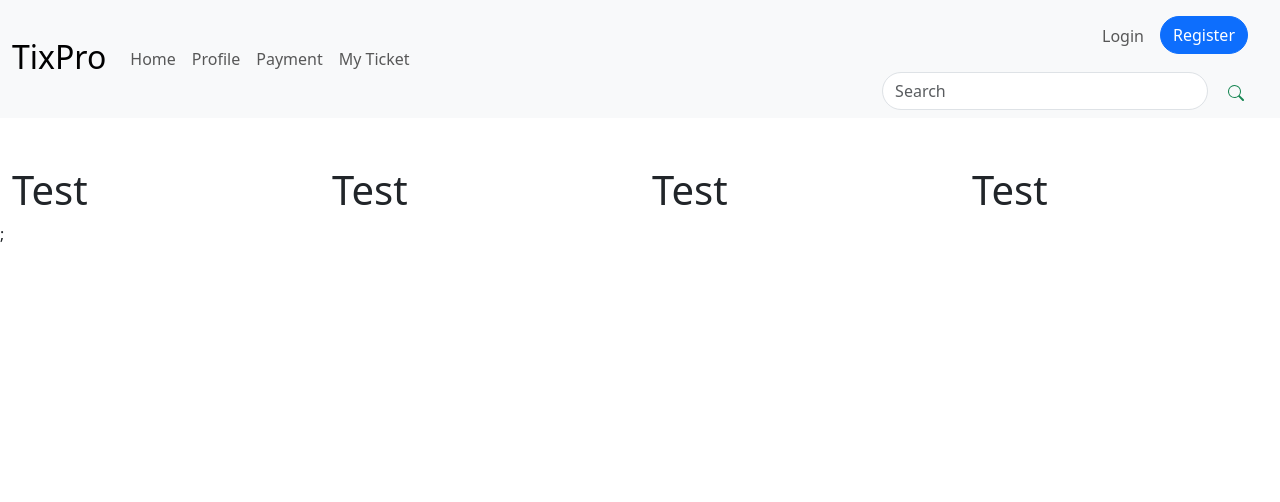
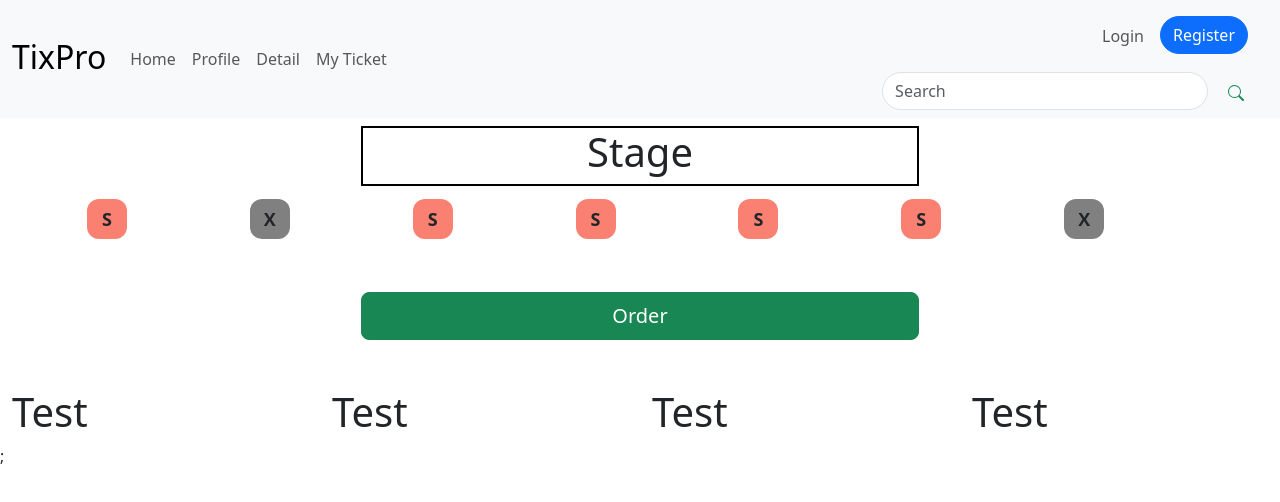
Before and after one commit to Skrwbrgle/Mini-TixPro, a React (Create React App) app in the folder client/: page /detail in a window 1280 px wide. Shown: the top 502 px of the page. Built offline with nearby package versions, Linux system fonts and the light colour scheme.

Commit message:
Bug in Detail

```diff
--- a/client/src/App.css
+++ b/client/src/App.css
@@ -47,8 +47,56 @@
   height: 100vh; /*Untuk mengisi tinggi layar` */
 }
 
+/* Detail */
+/* CSS untuk kursi */
+.seat {
+  width: 40px;
+  height: 40px;
+  border-radius: 30%;
+  display: flex;
+  align-items: center;
+  justify-content: center;
+  font-size: 18px;
+  cursor: pointer;
+  margin: 5px;
+  user-select: none;
+  background-color: salmon;
+}
+
+/* CSS untuk kursi yang sudah dipesan */
+.reserved {
+  background-color: gray;
+  cursor: not-allowed;
+}
+
+/* CSS untuk kursi yang dipilih */
+.selected {
+  background-color: lightblue;
+  color: #fff;
+}
+
+/* CSS untuk konten kursi (X atau S) */
+.seat-content {
+  font-weight: bold;
+}
+
+/* Style tambahan sesuai kebutuhan */
+.order-button {
+  width: 50%; /* Ganti nilai lebar sesuai keinginan Anda */
+}
+
+.Order {
+  border: 2px solid black;
+  width: 50%;
+}
+
+/* Responsive */
 @media (max-width: 768px) {
   .Card1 {
     width: 100%;
   }
+  .mobile-center {
+    justify-content: center; /* Mengatur kursi ke tengah secara horizontal */
+    text-align: center; /* Mengatur teks ke tengah */
+  }
 }
--- a/client/src/components/MainContent.js
+++ b/client/src/components/MainContent.js
@@ -1,13 +1,14 @@
 import React from "react";
-import { HomePage, ProfilePage } from "../views";
+import { HomePage, ProfilePage, DetailPage } from "../views";
 import { Routes, Route } from "react-router-dom";
 
 const MainContent = () => {
   return (
     <>
       <Routes>
-        <Route path="" element={<HomePage></HomePage>} />
-        <Route path="/profile" element={<ProfilePage></ProfilePage>} />
+        <Route path="" element={<HomePage />} />
+        <Route path="/profile" element={<ProfilePage />} />
+        <Route path="/detail" element={<DetailPage />} />
       </Routes>
     </>
   );
--- a/client/src/components/NavigateBar.js
+++ b/client/src/components/NavigateBar.js
@@ -15,8 +15,8 @@ function NavigateBar() {
               <Nav>
                 <Nav.Link href="/">Home</Nav.Link>
                 <Nav.Link href="/profile">Profile</Nav.Link>
-                <Nav.Link href="#">Payment</Nav.Link>
-                <Nav.Link href="#">My Ticket</Nav.Link>
+                <Nav.Link href="/detail">Detail</Nav.Link>
+                <Nav.Link href="/ticket">My Ticket</Nav.Link>
               </Nav>
             </Row>
           </Container>
--- /dev/null
+++ b/client/src/components/Seat.js
@@ -0,0 +1,21 @@
+import React from "react";
+
+const Seat = (props) => {
+  const { isReserved, isSelected, onSelect } = props;
+
+  const seatClass = isReserved
+    ? "seat reserved"
+    : isSelected
+    ? "seat selected"
+    : "seat";
+
+  const seatContent = isReserved ? "X" : "S"; // Menampilkan "X" untuk kursi yang sudah dipesan, "S" untuk kursi yang tersedia
+
+  return (
+    <div className={seatClass} onClick={onSelect}>
+      <span className="seat-content">{seatContent}</span>
+    </div>
+  );
+};
+
+export default Seat;
--- /dev/null
+++ b/client/src/views/DetailPage.js
@@ -0,0 +1,57 @@
+import React, { useState } from "react";
+import { Container, Row, Col, Button } from "react-bootstrap";
+import Seat from "../components/Seat";
+
+const DetailPage = () => {
+  const [seats, setSeats] = useState([
+    { id: 1, isReserved: false, isSelected: false },
+    { id: 2, isReserved: true, isSelected: false },
+    { id: 3, isReserved: false, isSelected: false },
+    { id: 4, isReserved: false, isSelected: false },
+    { id: 5, isReserved: false, isSelected: false },
+    { id: 6, isReserved: false, isSelected: false },
+    { id: 7, isReserved: true, isSelected: false },
+    // Tambahkan kursi lainnya di sini
+  ]);
+
+  const handleSeatSelect = (seatId) => {
+    // Fungsi ini akan menangani pemilihan kursi
+    // Anda dapat mengubah status isSelected di sini
+    setSeats((prevSeats) =>
+      prevSeats.map((seat) => {
+        if (seat.id === seatId) {
+          return { ...seat, isSelected: !seat.isSelected };
+        }
+        return seat;
+      })
+    );
+  };
+
+  return (
+    <Container>
+      <Row className="text-center my-2 mx-auto Order">
+        <h1>Stage</h1>
+      </Row>
+      <Row className="mobile-center">
+        {seats.map((seat) => (
+          <Col key={seat.id}>
+            <Seat
+              isReserved={seat.isReserved}
+              isSelected={seat.isSelected}
+              onSelect={() => handleSeatSelect(seat.id)}
+            />
+          </Col>
+        ))}
+      </Row>
+      <Row className="text-center">
+        <Col>
+          <Button variant="success" size="lg" className="mt-5 order-button">
+            Order
+          </Button>
+        </Col>
+      </Row>
+    </Container>
+  );
+};
+
+export default DetailPage;
--- a/client/src/views/HomePage.js
+++ b/client/src/views/HomePage.js
@@ -7,10 +7,10 @@ const HomePage = () => {
     <>
       <Container className="mt-5">
         <Stack gap={3}>
-          <CardEvent></CardEvent>
-          <CardEvent></CardEvent>
-          <CardEvent></CardEvent>
-          <CardEvent></CardEvent>
+          <CardEvent />
+          <CardEvent />
+          <CardEvent />
+          <CardEvent />
         </Stack>
       </Container>
     </>
--- a/client/src/views/PaymentPage.js
+++ /dev/null
@@ -1,7 +0,0 @@
-import React from "react";
-
-const Payment = () => {
-  return <div>Payment</div>;
-};
-
-export default Payment;
--- a/client/src/views/index.js
+++ b/client/src/views/index.js
@@ -1,5 +1,5 @@
 import HomePage from "./HomePage";
 import ProfilePage from "./ProfilePage";
-import PaymentPage from "./PaymentPage";
+import DetailPage from "./DetailPage";
 
-export { HomePage, ProfilePage, PaymentPage };
+export { HomePage, ProfilePage, DetailPage };
```
